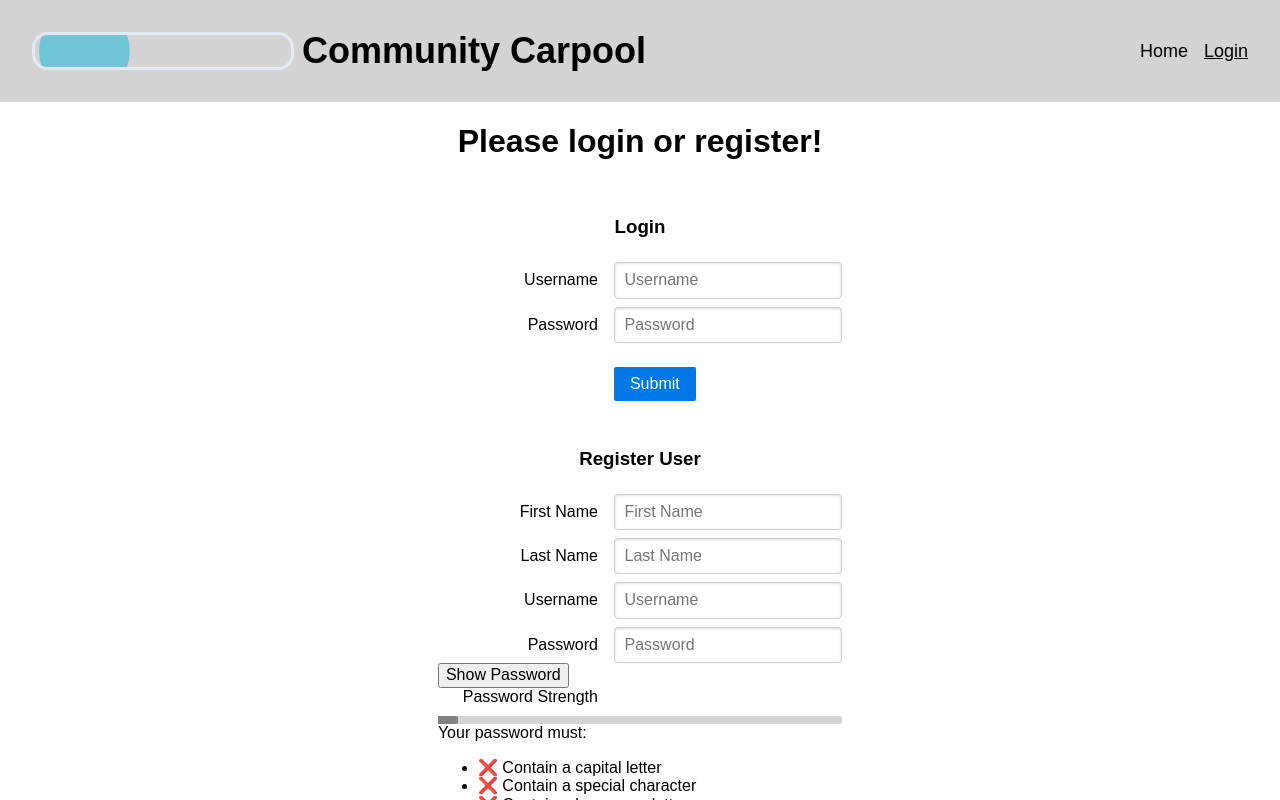
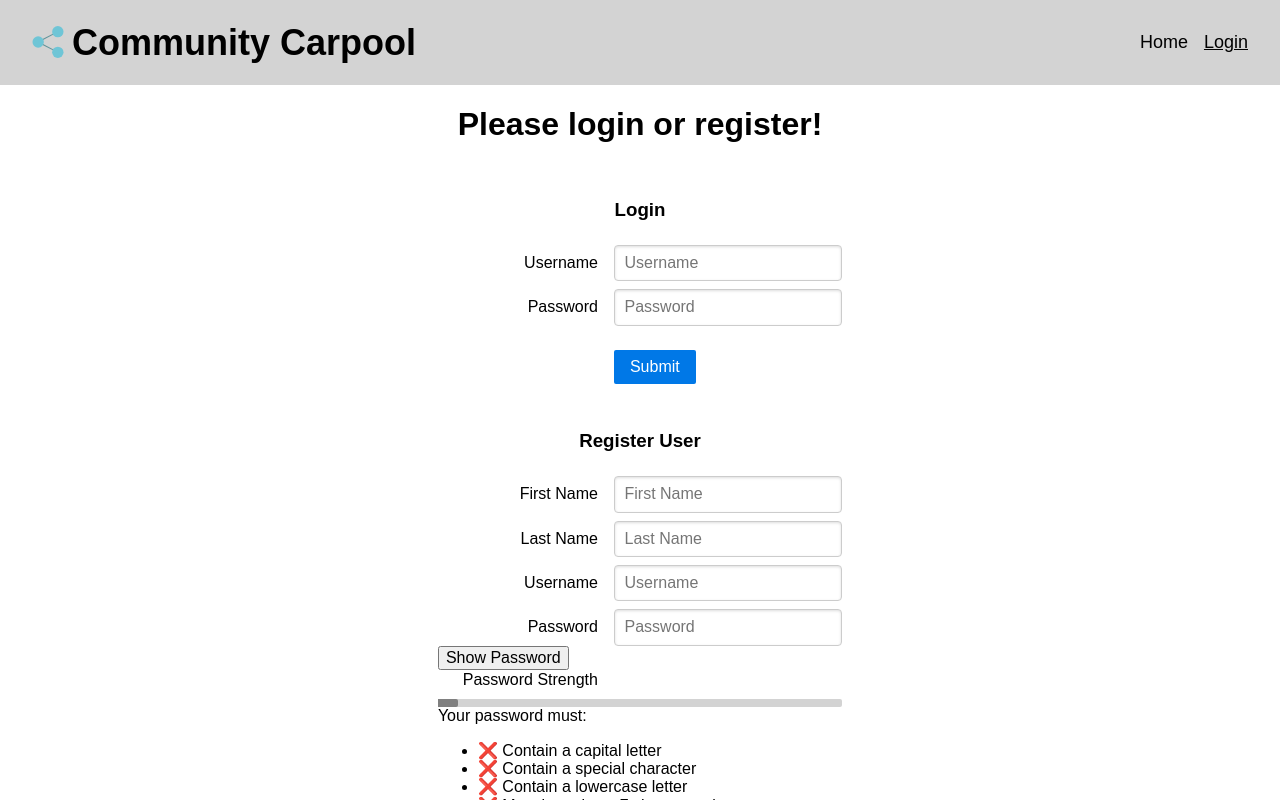
Before and after one commit to HenryAsa/61040-app-frontend, a Vue app: page /login in a window 1280 px wide. Shown: the top 800 px of the page. Built offline with nearby package versions, Linux system fonts and the light colour scheme; no server answers.

Commit message:
Fixed a bug with rendering images

```diff
--- a/client/components/Images/ImageUploader.vue
+++ b/client/components/Images/ImageUploader.vue
@@ -58,13 +58,13 @@ const uploadImage = async () => {
   <div>
     <v-flex></v-flex>
     <input type="file" @change="handleFileChange" />
-    <img class="center" v-if="imageURL" :src="imageURL" alt="Image that was just uploaded" />
+    <img class="profile_photo" v-if="imageURL" :src="imageURL" alt="Image that was just uploaded" />
     <br />
   </div>
 </template>
 
 <style>
-img {
+.profile_photo {
   width: 20vw;
   height: 20vw;
   object-fit: cover;
```
